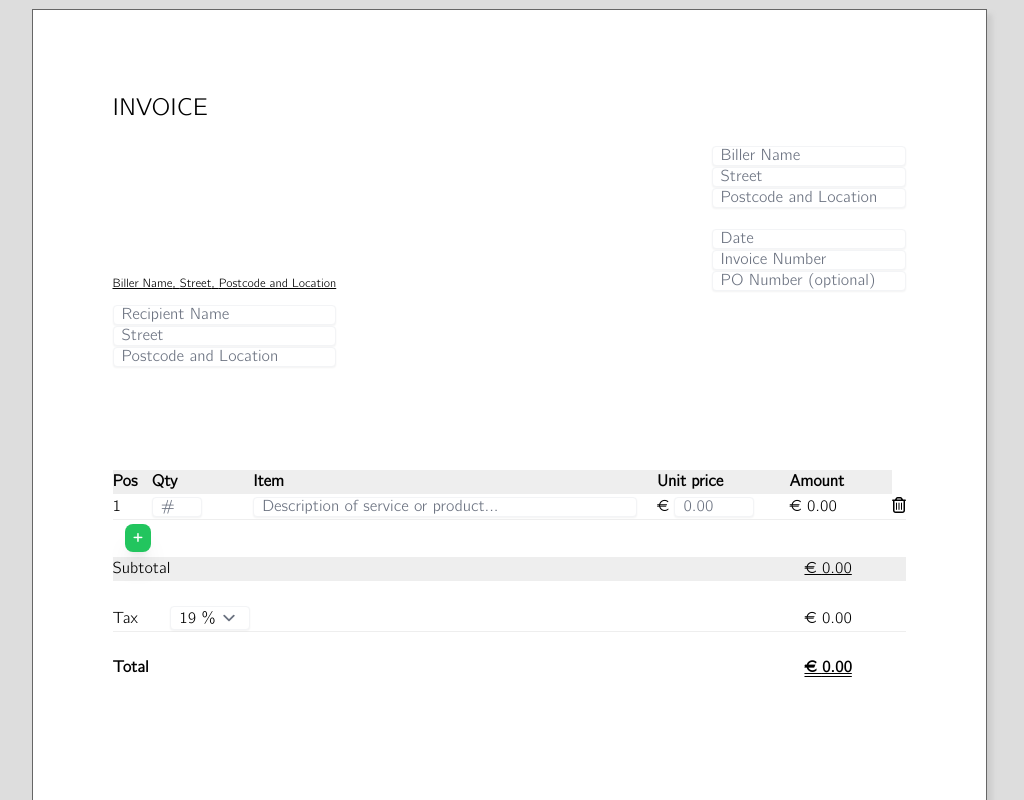
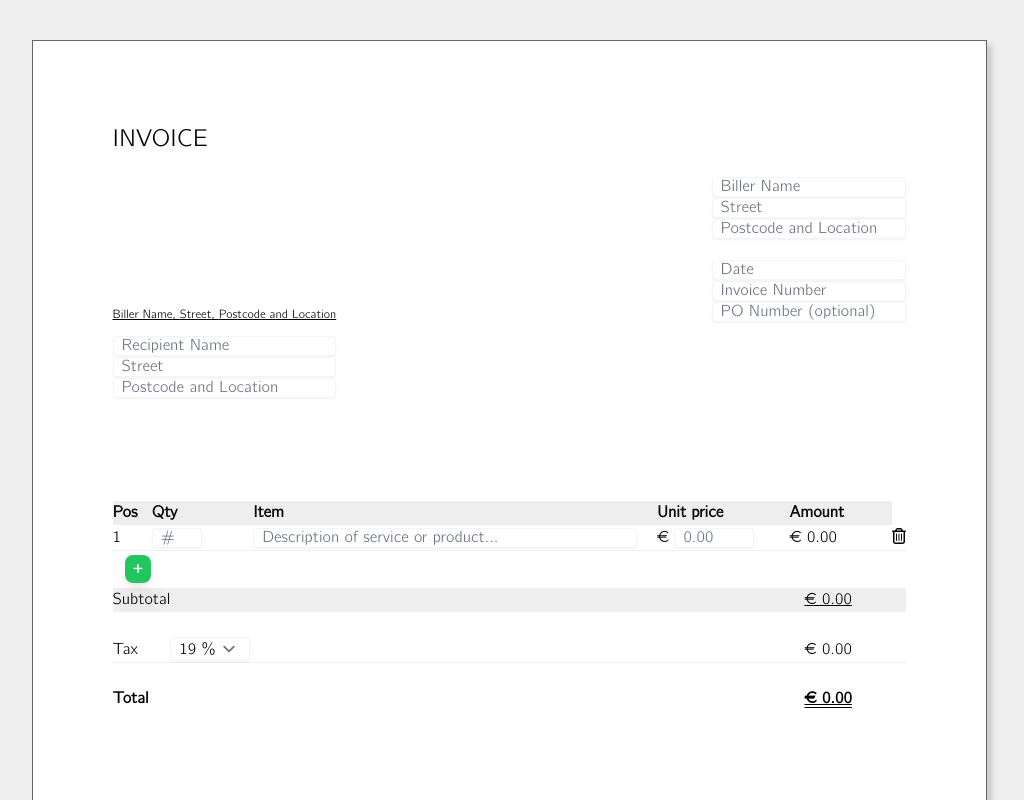
Before and after one commit to hkuennen/gener8invoice, a React (Create React App) app: page / in a window 1280 px wide. Shown: the top 800 px of the page, without its empty margins (131-1155 px from the left). Built offline with nearby package versions, Linux system fonts and the light colour scheme.

Commit message:
background color changed

```diff
--- a/src/App.css
+++ b/src/App.css
@@ -3,7 +3,8 @@
 }
 
 .wrapper {
-  background-color: #DDDDDD;
+  background-color: #EEEEEE;
+  margin-top: 40px;
 }
 
 .page {
--- a/src/index.css
+++ b/src/index.css
@@ -41,7 +41,7 @@
 
 body {
   margin: 0;
-  background-color: #DDDDDD;
+  background-color: #EEEEEE;
   font-family: 'CMU Bright', -apple-system, BlinkMacSystemFont, 'Segoe UI', 'Roboto', 'Oxygen',
     'Ubuntu', 'Cantarell', 'Fira Sans', 'Droid Sans', 'Helvetica Neue',
     sans-serif;
```
